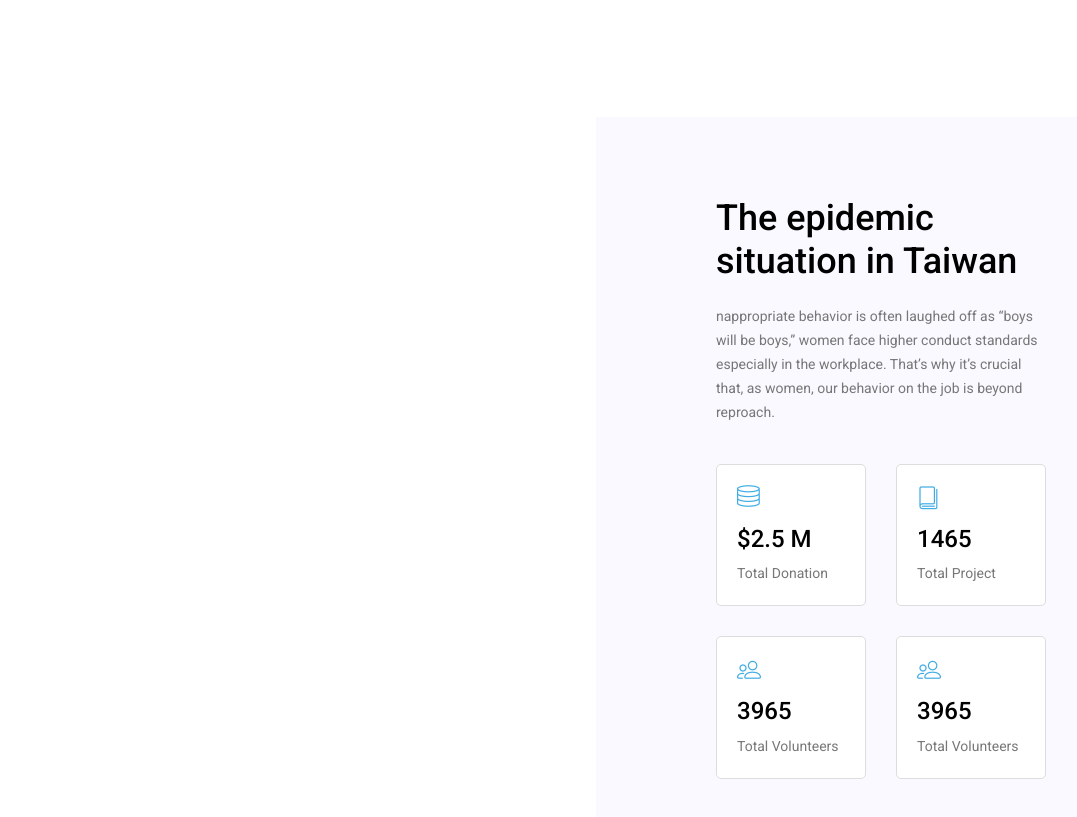
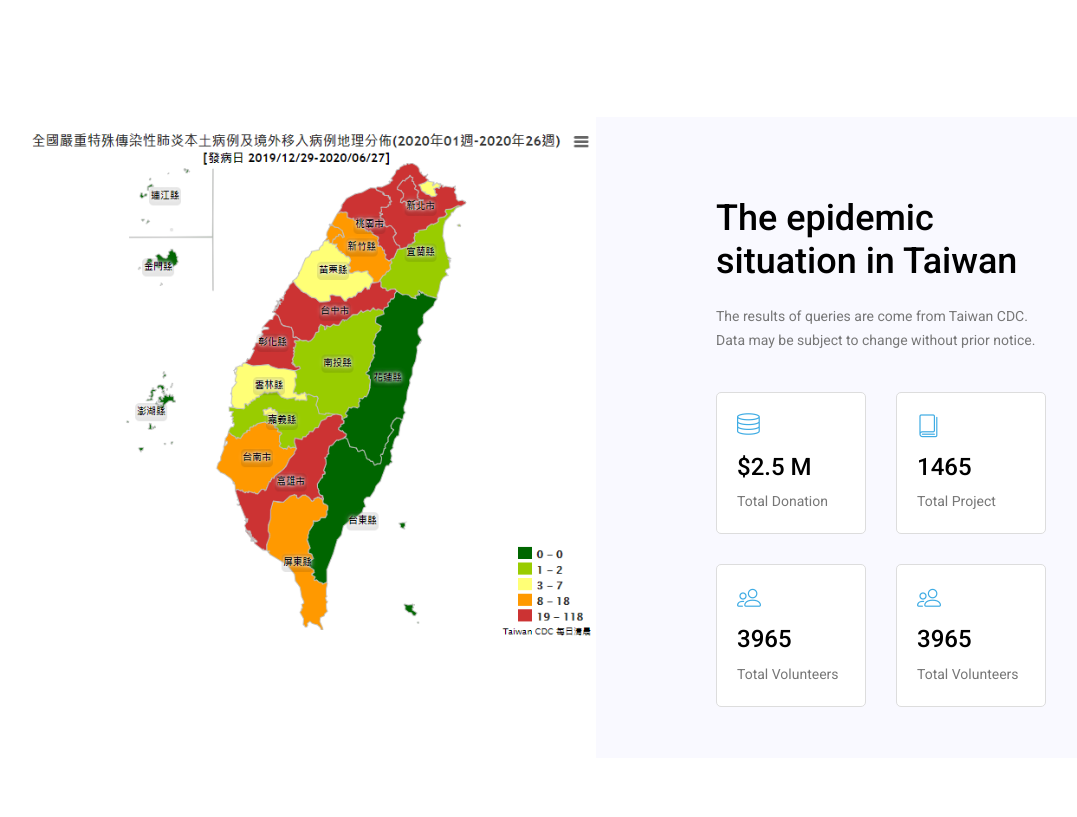
Before and after one commit to sankou129115/covid19, a plain HTML site: page english.html in a window 1280 px wide. Shown: the part 2055-2872 px from the top of the page, without its empty margins (44-1121 px from the left). Drawn offline with nearby package versions, Linux system fonts and the light colour scheme.

Commit message:
Add files via upload

```diff
--- a/english.html
+++ b/english.html
@@ -228,7 +228,7 @@
 			<div class="row">
 				<div class="col-lg-6 pr-0">
 					<div class="about_img">
-						<img class="img-fluid w-100" src="每日疫情.png" alt="">
+						<img class="img-fluid w-100" src="img/每日疫情.png" alt="">
 					</div>
 				</div>
 
@@ -237,8 +237,7 @@
 						<div class="section-title-wrap text-left">
 							<h1>The epidemic situation in Taiwan</h1>
 							<p>
-								nappropriate behavior is often laughed off as “boys will be boys,” women face higher conduct standards especially in the
-								workplace. That’s why it’s crucial that, as women, our behavior on the job is beyond reproach.
+								The results of queries are come from Taiwan CDC. Data may be subject to change without prior notice.
 							</p>
 						</div>
 
```
Also changed, not shown: mandarin.html (+1 -1 lines).
